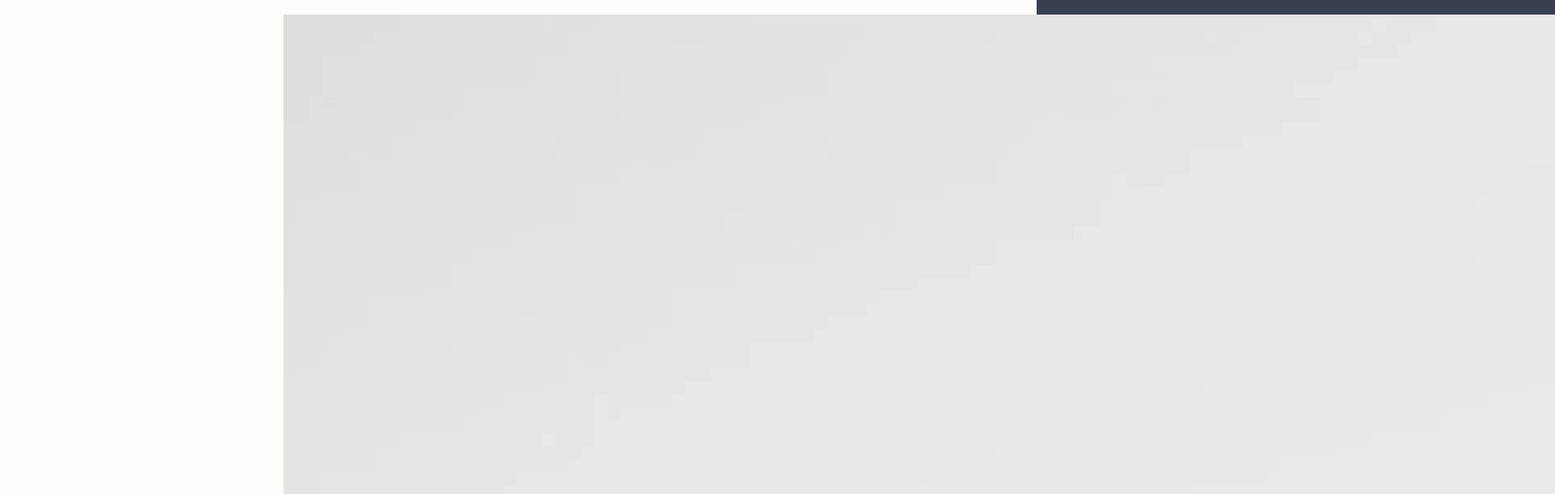
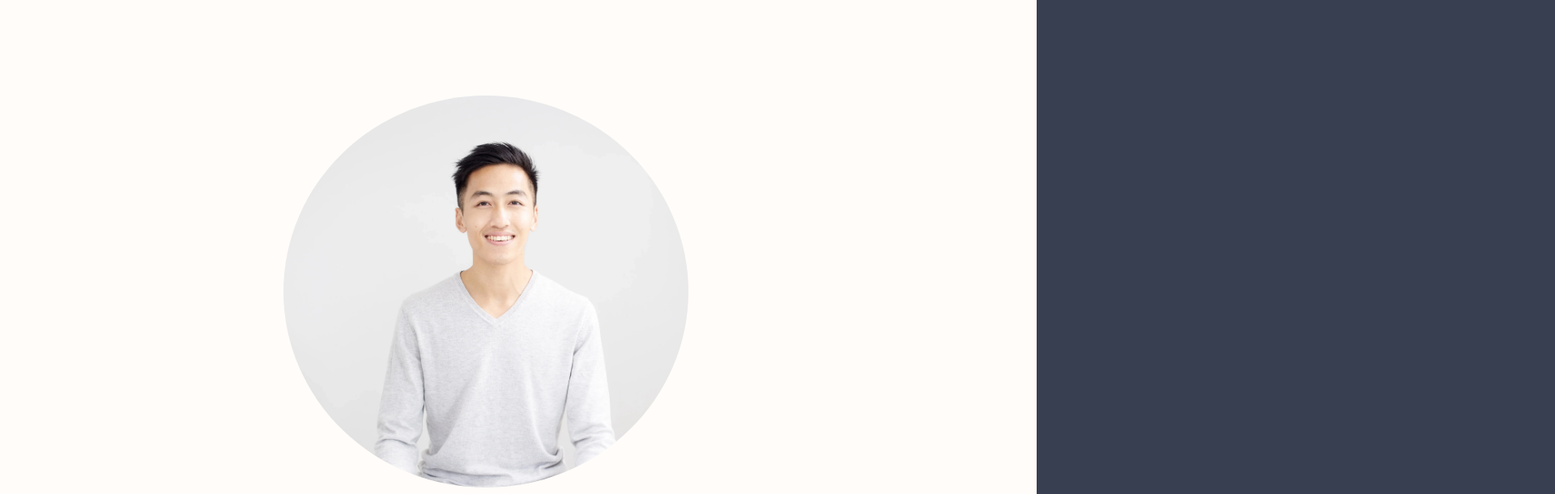
Before and after one commit to kaseadoun/karsten-leung-portfolio, a React (Vite) app: page / in a window 1280 px wide. Shown: the part 866-1476 px from the top of the page at 81% size, 1920 px wide, since content can reach past the window. Built offline with nearby package versions, Linux system fonts and the light colour scheme.

Commit message:
More styling

```diff
--- a/src/index.css
+++ b/src/index.css
@@ -152,11 +152,11 @@ section {
   height: 100%;
 }
 
+/* ---------- HOME ---------- */
 #home {
   justify-content: center;
 }
 
-/* ---------- HOME ---------- */
 .tag {
   font-size: 40px;
   margin: 0 0 10px 10px;
@@ -164,6 +164,18 @@ section {
 
 .tag:nth-of-type(1) {
   margin-top: -30px;
+}
+
+/* ---------- ABOUT ME ---------- */
+.about-me-content-container {
+  display: flex;
+  margin-top: 100px;
+}
+
+.personal-photo {
+  max-width: 500px;
+  max-height: 500px;
+  border-radius: 50%;
 }
 
 /* ---------- PROJECT ITEM STYLING ---------- */
```
